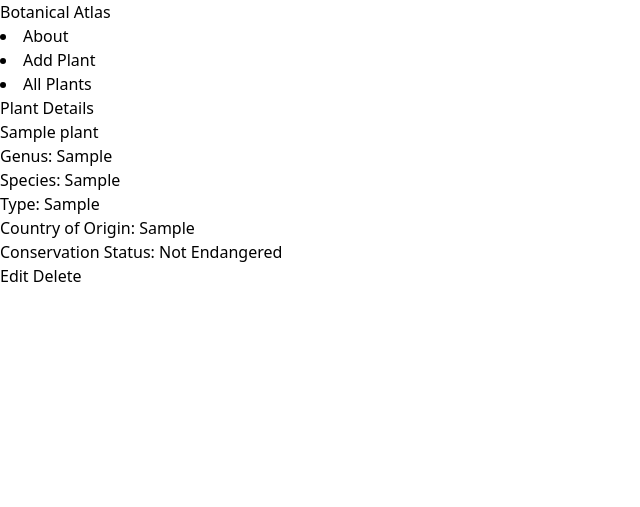
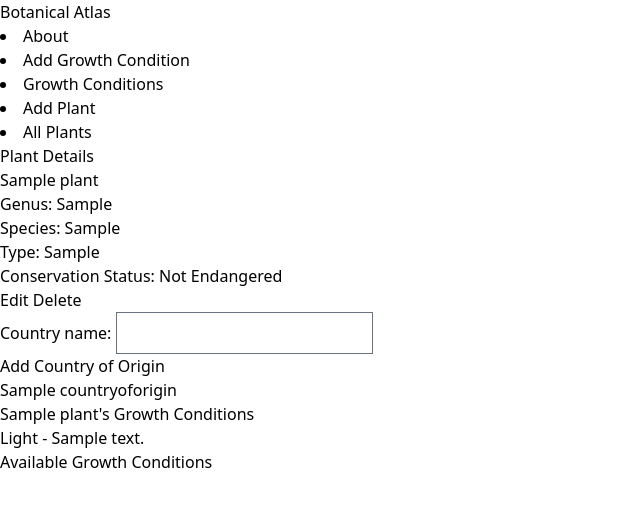
Before and after one commit to mxrgxr/botanical-atlas, a Django app: page /plants/1/ in a window 1280 px wide. Shown: the top 507 px of the page, without its empty margins (0-640 px from the left). Run offline with Django 4.2, Linux system fonts and the light colour scheme; tables that the repository leaves empty hold one stand-in row (values such as "Sample post"); style sheets or scripts are compiled from the project's sources.

Commit message:
implement growth condition and country of origin creation and association with plant

```diff
--- a/main_app/admin.py
+++ b/main_app/admin.py
@@ -1,5 +1,7 @@
 from django.contrib import admin
-from .models import Plant
+from .models import Plant, GrowthCondition, CountryOfOrigin
 
 # Register your models here.
 admin.site.register(Plant)
+admin.site.register(GrowthCondition)
+admin.site.register(CountryOfOrigin)
--- /dev/null
+++ b/main_app/forms.py
@@ -0,0 +1,7 @@
+from django.forms import ModelForm
+from .models import CountryOfOrigin
+
+class CountryOfOriginForm(ModelForm):
+    class Meta:
+        model = CountryOfOrigin
+        fields = ['country_name']
--- a/main_app/models.py
+++ b/main_app/models.py
@@ -1,5 +1,23 @@
 from django.db import models
 from django.urls import reverse
+
+CATEGORY_CHOICES = (
+    ('light', 'Light'),
+    ('water', 'Water'),
+    ('air', 'Air'),
+    ('nutrients', 'Nutrients'),
+    ('temperature', 'Temperature'),
+)
+
+class GrowthCondition(models.Model):
+    category = models.CharField(max_length=20, choices=CATEGORY_CHOICES, null=True)
+    descriptor = models.CharField(max_length=20, null=True)
+
+    def __str__(self):
+        return f"{self.get_category_display()} - {self.descriptor}"
+
+    def get_absolute_url(self):
+        return reverse('growth_conditions_detail', kwargs={'pk': self.id})
 
 # Create your models here.
 class Plant(models.Model):
@@ -7,9 +25,19 @@
     genus = models.CharField(max_length=20)
     species = models.CharField(max_length=20)
     plant_type = models.CharField(max_length=50)
-    country_of_origin = models.CharField(max_length=20)
     endangered = models.BooleanField()
+    growth_conditions = models.ManyToManyField(GrowthCondition)
     def __str__(self):
         return f'{self.common_name} ({self.id})'
     def get_absolute_url(self):
         return reverse('detail', kwargs={'plant_id': self.id})
+
+class CountryOfOrigin(models.Model):
+    country_name = models.CharField(max_length=50)
+    plant = models.ForeignKey(Plant, on_delete=models.CASCADE)
+
+    def __str__(self):
+        return f"{self.country_name} for plant {self.plant.common_name}"
+
+    class Meta:
+        ordering = ['country_name']
--- a/main_app/templates/base.html
+++ b/main_app/templates/base.html
@@ -5,7 +5,11 @@
     <meta name="viewport" content="width=device-width, initial-scale=1.0">
     {% load static %}
     <link rel="stylesheet" href="{% static 'src/output.css' %}">
-    <title>Document</title>
+    <link rel="preconnect" href="https://fonts.googleapis.com">
+    <link rel="preconnect" href="https://fonts.gstatic.com" crossorigin>
+    <link href="https://fonts.googleapis.com/css2?family=Montserrat:wght@300;400;700&display=swap" rel="stylesheet">
+    <link href="https://fonts.googleapis.com/css2?family=Roboto+Slab:wght@300;400;700&display=swap" rel="stylesheet">
+    <title>Botanical Atlas</title>
 </head>
 <body>
     <nav>
@@ -14,6 +18,8 @@
           <a href="{% url 'home' %}">Botanical Atlas</a>
           <div>
             <li><a href="{% url 'about' %}">About</a></li>
+            <li><a href="{% url 'growth_conditions_create' %}">Add Growth Condition</a></li>
+            <li><a href="{% url 'growth_conditions_list' %}">Growth Conditions</a></li>
             <li><a href="{%url 'plants_create'%}">Add Plant</a></li>
             <li><a href="{% url 'index' %}">All Plants</a></li>
           </div>
--- a/main_app/templates/plants/detail.html
+++ b/main_app/templates/plants/detail.html
@@ -9,13 +9,47 @@
     <p>Genus: {{ plant.genus }}</p>
     <p>Species: {{ plant.species }}</p>
     <p>Type: {{ plant.plant_type }}</p>
-    <p>Country of Origin: {{ plant.country_of_origin }}</p>
     <p>Conservation Status: {% if plant.conservation_status %}Endangered{% else %}Not Endangered{% endif %}</p>
   </div>
-  <div class="card-action">
+  <div>
     <a href="{% url 'plants_update' plant.id %}">Edit</a>
     <a href="{% url 'plants_delete' plant.id %}">Delete</a>
   </div>
 </div>
+<form action="{% url 'add_country_of_origin' plant.id %}" method="POST">
+  {% csrf_token %}
+  {{ country_of_origin_form.as_p }}
+  <input type="submit" class="btn" value="Add Country of Origin">
+</form>
+<ul>
+  {% for country in plant.countryoforigin_set.all %}
+    <li>{{ country.country_name }}</li>
+  {% endfor %}
+</ul>
+<div class="row">
+  <div class="col">
+    <h3>{{ plant.common_name }}'s Growth Conditions</h3>
+    <ul>
+      {% for growth_condition in associated_growth_conditions %}
+        <li>{{ growth_condition }}</li>
+      {% endfor %}
+    </ul>
+  </div>
+
+  <div class="col">
+    <h3>Available Growth Conditions</h3>
+    <ul>
+      {% for growth_condition in available_growth_conditions %}
+        <li>
+          {{ growth_condition }}
+          <form action="{% url 'assoc_growth_condition' plant.id growth_condition.id %}" method="POST">
+            {% csrf_token %}
+            <button type="submit" class="btn">Add</button>
+          </form>
+        </li>
+      {% endfor %}
+    </ul>
+  </div>
+</div>
 
 {% endblock %}
--- a/main_app/templates/plants/index.html
+++ b/main_app/templates/plants/index.html
@@ -12,7 +12,6 @@
                         <p>Species: {{ plant.species }}</p>
                         <p>Conservation status: {% if plant.endangered %}Endangered{% else %}Not Endangered{% endif %}</p>
                         <p>Plant type: {{ plant.plant_type }}</p>
-                        <p>Country of origin: {{ plant.country_of_origin }}</p>
                     </div>
                 </div>
             {% endfor %}
--- a/main_app/urls.py
+++ b/main_app/urls.py
@@ -9,4 +9,12 @@
     path('plants/create/', views.PlantCreate.as_view(), name='plants_create'),
     path('plants/<int:pk>/delete', views.PlantDelete.as_view(), name='plants_delete'),
     path('plants/<int:pk>/update', views.PlantUpdate.as_view(), name='plants_update'),
+    path('plants/<int:plant_id>/add_country_of_origin/', views.add_country_of_origin, name='add_country_of_origin'),
+    path('plants/<int:plant_id>/assoc_growth_condition/<int:growth_condition_id>/', views.assoc_growth_condition, name='assoc_growth_condition'),
+    path('plants/<int:plant_id>/unassoc_growth_condition/<int:growth_condition_id>/', views.unassoc_growth_condition, name='unassoc_growth_condition'),
+    path('growth_conditions/', views.GrowthConditionList.as_view(), name='growth_conditions_list'),
+    path('growth_conditions/<int:pk>/', views.GrowthConditionDetail.as_view(), name='growth_conditions_detail'),
+    path('growth_conditions/create/', views.GrowthConditionCreate.as_view(), name='growth_conditions_create'),
+    path('growth_conditions/<int:pk>/delete/', views.GrowthConditionDelete.as_view(), name='growth_conditions_delete'),
+    path('growth_conditions/<int:pk>/update/', views.GrowthConditionUpdate.as_view(), name='growth_conditions_update'),
 ]
--- a/main_app/views.py
+++ b/main_app/views.py
@@ -1,6 +1,9 @@
-from django.shortcuts import render
+from django.shortcuts import render, redirect
 from django.views.generic.edit import CreateView, UpdateView, DeleteView
-from .models import Plant
+from django.views.generic import ListView, DetailView
+from .forms import CountryOfOriginForm
+from .models import Plant, GrowthCondition
+
 # Create your views here.
 def home(request):
     return render(request, 'home.html')
@@ -12,18 +15,65 @@
     plants = Plant.objects.all()
     return render(request, 'plants/index.html', {'plants': plants})
 
-def plants_detail(request, plant_id ):
-  plant = Plant.objects.get(id=plant_id)
-  return render(request, 'plants/detail.html', {'plant': plant})
+def plants_detail(request, plant_id):
+    plant = Plant.objects.get(id=plant_id)
+    country_of_origin_form = CountryOfOriginForm()
+    growth_conditions = GrowthCondition.objects.all()
+    associated_growth_conditions = plant.growth_conditions.all()
+    available_growth_conditions = growth_conditions.exclude(id__in=associated_growth_conditions.values_list('id', flat=True))
+    return render(request, 'plants/detail.html', {'plant': plant, 'country_of_origin_form': country_of_origin_form, 'associated_growth_conditions': associated_growth_conditions, 'available_growth_conditions': available_growth_conditions})
 
 class PlantCreate(CreateView):
   model = Plant
-  fields = '__all__'
+  fields = ['common_name', 'genus', 'species', 'plant_type', 'endangered']
 
 class PlantUpdate(UpdateView):
   model = Plant
-  fields = '__all__'
+  fields = ['common_name', 'genus', 'species', 'plant_type', 'endangered']
 
 class PlantDelete(DeleteView):
   model = Plant
   success_url = '/plants'
+
+def add_country_of_origin(request, plant_id):
+  form = CountryOfOriginForm(request.POST)
+  if form.is_valid():
+    new_country = form.save(commit=False)
+    new_country.plant_id = plant_id
+    new_country.save()
+  return redirect('detail', plant_id=plant_id)
+
+def assoc_growth_condition(request, plant_id, growth_condition_id):
+    plant = Plant.objects.get(id=plant_id)
+    growth_condition = GrowthCondition.objects.get(id=growth_condition_id)
+    plant.growth_conditions.add(growth_condition)
+    return redirect('detail', plant_id=plant_id)
+
+def unassoc_growth_condition(request, plant_id, growth_condition_id):
+    plant = Plant.objects.get(id=plant_id)
+    growth_condition = GrowthCondition.objects.get(id=growth_condition_id)
+    plant.growthconditions.remove(growth_condition)
+    return redirect('detail', plant_id=plant_id)
+
+class GrowthConditionList(ListView):
+    model = GrowthCondition
+    template_name = 'main_app/growth_conditions_list.html'
+
+class GrowthConditionDetail(DetailView):
+    model = GrowthCondition
+    template_name = 'main_app/growth_conditions_detail.html'
+
+class GrowthConditionCreate(CreateView):
+    model = GrowthCondition
+    fields = '__all__'
+    template_name = 'main_app/growth_conditions_form.html'
+
+class GrowthConditionUpdate(UpdateView):
+    model = GrowthCondition
+    fields = '__all__'
+    template_name = 'main_app/growth_conditions_form.html'
+
+class GrowthConditionDelete(DeleteView):
+    model = GrowthCondition
+    success_url = '/growth_conditions'
+    template_name = 'main_app/growth_conditions_confirm_delete.html'
--- a/tailwind.config.js
+++ b/tailwind.config.js
@@ -1,8 +1,22 @@
 /** @type {import('tailwindcss').Config} */
+
 module.exports = {
   content: ["./**/*.{html,js}"],
   theme: {
+    colors: {
+      'sage': '#a2bd84',
+      'cool-blue': '#89b6cd',
+      'dark-blue': '#243342',
+      'forest-green': '#183227'
+    },
+    fontFamily: {
+      'header': ['Roboto Slab', 'serif'],
+      'body': ['Montserrat', 'sans-serif'],
+    },
     extend: {},
   },
-  plugins: [],
+  plugins: [
+    require('@tailwindcss/forms'),
+    require('@tailwindcss/container-queries'),
+  ],
 };
```
Also changed, not shown: main_app/templates/main_app/growth_conditions_confirm_delete.html (added, +13 -0 lines), main_app/templates/main_app/growth_conditions_detail.html (added, +20 -0 lines), main_app/templates/main_app/growth_conditions_form.html (added, +14 -0 lines), main_app/templates/main_app/growth_conditions_list.html (added, +17 -0 lines), main_app/apps.py (line endings or trailing spaces), main_app/migrations/0003_remove_plant_country_of_origin_growthcondition_and_more.py (added), main_app/migrations/0004_remove_growthcondition_description_and_more.py (added).
